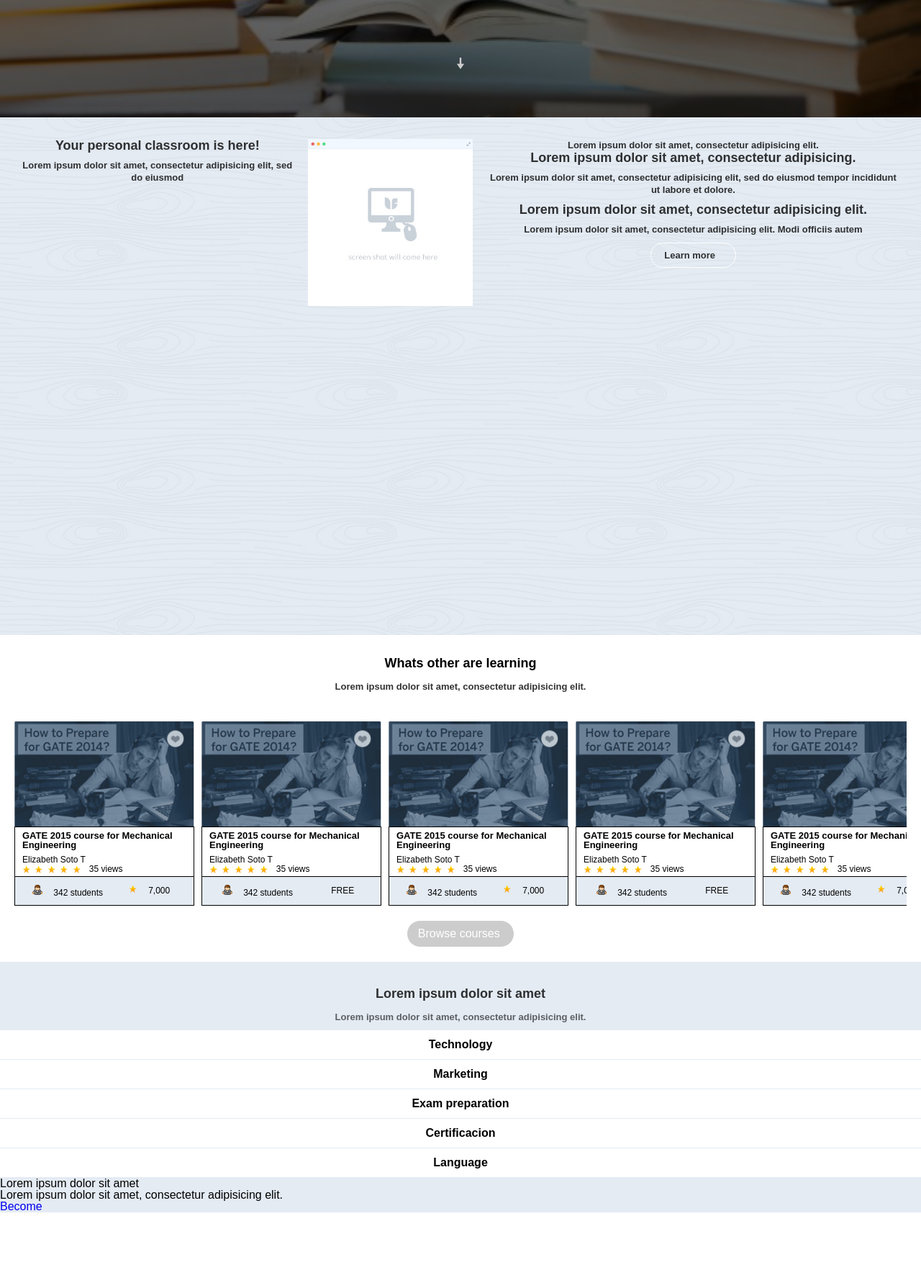
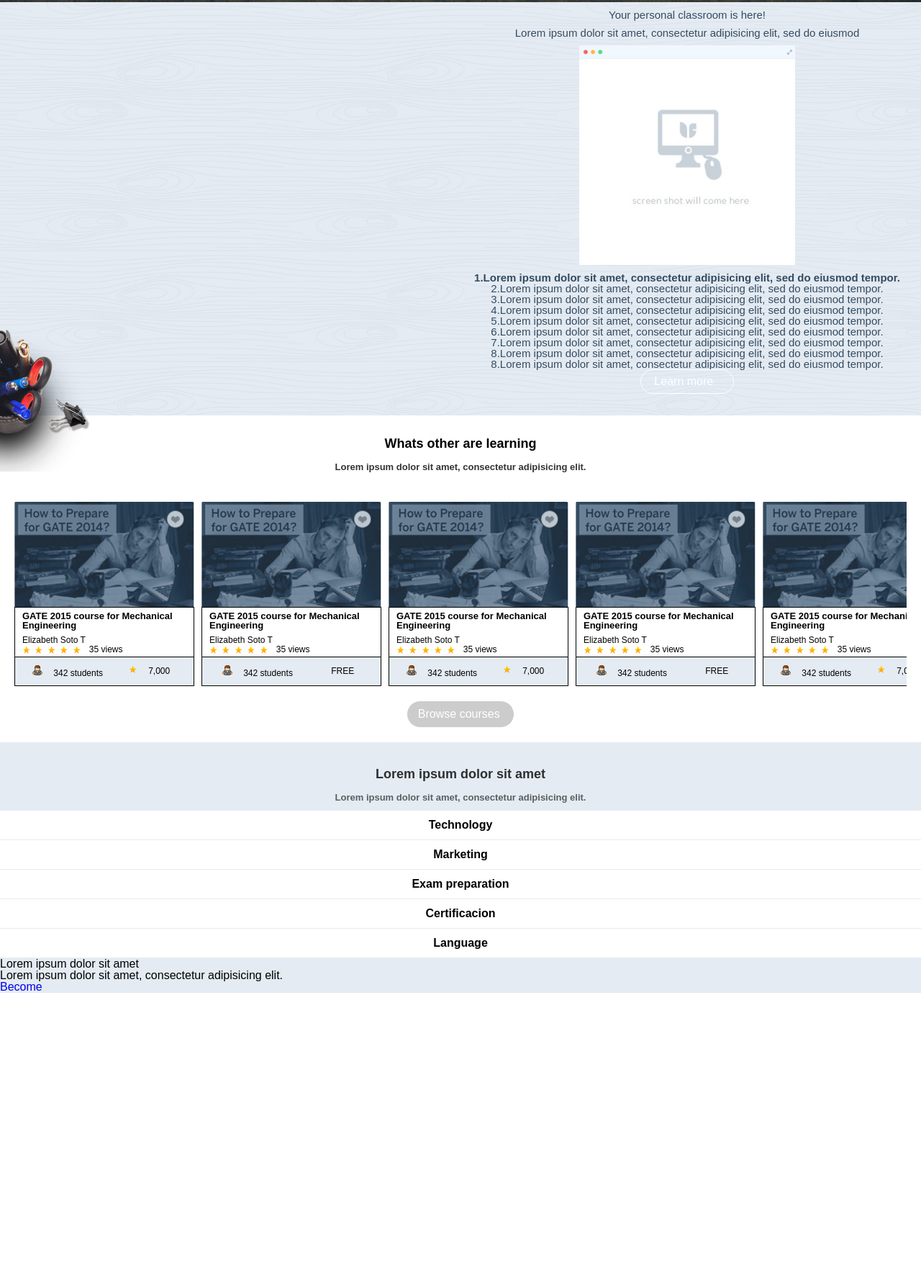
Before and after one commit to elizabethsoto/ufaber-elizabeth, a plain HTML site: page index.html in a window 1280 px wide. Shown: the part 797-2586 px from the top of the page at 72% size. After the commit the page ends 2176 px from the top, so only its background shows below. Drawn offline with Linux system fonts and the light colour scheme.

Commit message:
importacion de proyectos

```diff
--- a/css/foldscreen-2.css
+++ b/css/foldscreen-2.css
@@ -1,126 +1,113 @@
-.foldscreen-2{
+.foldscreen-2 {
 	position: relative;
+	padding: 10px;
+	font-size: 15px;
+	color:#354b60;
+
 }
+/*fondo de la seccion*/
 .foldscreen-2 .background{
-	position: relative;
-	font-size: 0;
+	position: absolute;
+	width: 100%;
+	height: 100%;
+	top: 0;
+	left: 0;
+	z-index: -1;
 }
 .foldscreen-2 .background img{
+	height: 100%;
 	width: 100%;
 }
-.foldscreen-2 .background .destock{
+/*titulo de encabezado*/
+.foldscreen-2 .content-fold2 .header2 h2 {
+	text-align: center;
+	margin-bottom: 10px;
+}
+.foldscreen-2 .content-fold2 .header2 p {
+	text-align: center;
+}
+/*css de contennido*/
+.foldscreen-2 .content-fold2 .content-images {
+
+
+}
+.foldscreen-2 .content-fold2 .content-images figure{
 	display: none;
 }
-
-.foldscreen-2 .background .cap{
-	position: absolute;
-	top: 0;
-	left: 0;
-	width: 100%;
-	height: 100%;
+.foldscreen-2 .content-fold2 .content-images figure .imagen {
 
 }
-
-.foldscreen-2 .content-fold2{
-	position: absolute;
-	top: 0;
-	left: 0;
-	width: 100%;
+.foldscreen-2 .content-fold2 .content-images figure .imagen img{
+	width: 80%;
+	max-width: 300px;
+	display: block;
+	margin: 10px auto;
 }
-.foldscreen-2 .content-fold2 .description{
-	width: 100%;
-	color: black;
+.foldscreen-2 .content-fold2 .content-images figure span{
+	display: block;
 	text-align: center;
-	padding: 30px 30px;
-	box-sizing: border-box;
 }
-.foldscreen-2 .description h2{
-	font-size: 18px;
+.foldscreen-2 .content-fold2 .content-images figure.visible{
+	display: block;
+}
+.foldscreen-2 .content-fold2 .content-images figure.visible span{
 	font-weight: bold;
-	margin-bottom: 10px;
-	color: rgba(0, 0, 0, 0.8);
 }
-.foldscreen-2 .description p{
-	font-size: 13px;
-	font-weight: bold;
-	line-height: 17px;
-	color: rgba(0, 0, 0, 0.8);
-	margin-bottom: 10px;
-}
-.foldscreen-2 .description span{
-	font-size: 13px;
-	font-weight: bold;
-	line-height: 17px;
-	color: rgba(0, 0, 0, 0.8);
-}
-.foldscreen-2 .description .circles{
-	display: flex;
-	justify-content: center;
-	padding: 15px;
-}
-.foldscreen-2 .description .circles .circle{
-	padding: 5px;
-	background: rgba(0, 0, 0, 0.4);
-	border-radius: 50%;
-	margin-right: 2px;
-}
-.foldscreen-2 .description .circles .circle:hover{
-	background: #3096d4;
-}
-
-.foldscreen-2 .description .photo{
-	width: 85%;
-	max-width: 400px;
-}
-.foldscreen-2 .description .button{
+/*Button*/
+.foldscreen-2 .button{
 	display: flex;
 	flex-direction: row;
 	justify-content: center;
 }
-.foldscreen-2 .description .button a{
+.foldscreen-2 .button a{
 	font-size: 16px;
 	color: black;
 	border-radius: 25px;
 }
-.foldscreen-2 .description .button .learn{
+.foldscreen-2 .button .learn{
 	margin-bottom: 20px;
 	padding: 8px 18px;
 	border: 1.5px solid white;
 	color: white;
 }
-.foldscreen-2 .description .button .learn:hover{
+.foldscreen-2 .button .learn:hover{
 	background: #3096d4;
 }
-.foldscreen-2 .description .button .learn span{
+.foldscreen-2 .button .learn span{
 	margin-right: 5px;
 }
-.foldscreen-2 .description .button .learn img{
+.foldscreen-2 .button .learn img{
 	width: 12px;
 	align-self: center;
 }
 
-.foldscreen-2 .description .information{
+.foldscreen-2 .information{
 	display: none;
 }
-
-@media screen and (min-width: 1000px){
-.foldscreen-2 .background .mobile-tablet{
-	display: none;
+.foldscreen-2 .cont-img{
+	position: absolute;
+	left: -130px;
+	bottom: -80px;
 }
-.foldscreen-2 .background .destock{
-	display: block;
+.foldscreen-2 .cont-img figure{
+	width: 310px;
 }
-.foldscreen-2 .description .information{
-	display: block;
-}
-.foldscreen-2 .description .circles {
-	display: none;
-}
-.content-fold2 .description {
-	display: flex;
-	flex-direction:row;
-}
-
-
+.foldscreen-2 .cont-img figure img{
+	width: 100%;
 
 }
+@media screen and (min-width: 768px){
+	.foldscreen-2 {
+		padding-left: 50%;
+	}
+
+	.foldscreen-2 .content-fold2 .content-images figure{
+		display: block;
+	}
+	.foldscreen-2 .content-fold2 .content-images figure .imagen{
+		display: none;
+	}
+	.foldscreen-2 .content-fold2 .content-images figure.visible .imagen{
+		display: block;
+	}
+}
--- a/css/general.css
+++ b/css/general.css
@@ -1,6 +1,14 @@
+* {
+	margin: 0;
+	padding: 0;
+	box-sizing: border-box;
+}
+html{
+	height: 100%;
+}
 body{
 	font-family: sans-serif;
-	height: 5000px;
+	height: 100%;
 }
 a {
 	text-decoration: none;
--- a/index.html
+++ b/index.html
@@ -17,12 +17,13 @@
 	</head>
 	<body>
 		<section class="portal">
-
+			<div class="content">
 				<figure class="background">
-				<img class="mobile-tablet" src="images/fondo01_movil.jpg" alt="" />
-				<img class="destock" src="images/fondo01_destock.jpg" alt="" />
+					<img class="fondo" src="images/fondo.jpg" alt="" />
 					<div class="cap"></div>
 				</figure>
+			</div>
+
 
 			<div class="menu">
 				<figure class="logo">
@@ -31,8 +32,8 @@
 				</figure>
 
 				<div class="access">
-					<a class="login" href="#">Login</a>
-					<a class="signup" href="#">Signup</a>
+					<a class="login" href="javascript:;">Login</a>
+					<a class="signup" href="javascript:;">Signup</a>
 				</div>
 			</div>
 
@@ -45,10 +46,10 @@
 						Lorem ipsum dolor sit amet, consectetur adipisicing elit, sed do eiusmod tempor incididunt ut labore et dolore.
 					</p>
 					<div class="buttons">
-						<a class="start" href="#">
+						<a class="start" href="javascript:;">
 							Start Feel Trial
 						</a>
-						<a class="browse" href="#">
+						<a class="browse" href="javascript:;">
 							<span>Browse Crourses</span>
 							<img src="images/arrow-rigth.png" alt="" />
 						</a>
@@ -61,57 +62,102 @@
 		</section>
 
 		<section class="foldscreen-2">
-
 			<figure class="background">
-				<img class="mobile-tablet"src="images/bg.jpg" alt="" />
-				<div class="cap"></div>
-				<img class="destock" src="images/bg.jpg" alt="" />
-				<div class="cap"></div>
+				<img src="images/bg.jpg" alt="" />
 			</figure>
 
 			<div class="content-fold2">
-				<div class="description">
-					<div class="contenedor">
+				<div class="header2">
 					<h2> Your personal classroom is here! </h2>
 					<p>	Lorem ipsum dolor sit amet, consectetur adipisicing elit, sed do eiusmod </p>
 				</div>
 
-					<figure>
+				<div class="content-images">
+					<figure class="visible">
+						<div class="imagen">
 							<img src="images/photo.png" alt="" class="photo">
+						</div>
+						<span>1.Lorem ipsum dolor sit amet, consectetur adipisicing elit, sed do eiusmod tempor.</span>
 					</figure>
 
-					<div class="contenedor">
-						<span>Lorem ipsum dolor sit amet, consectetur adipisicing elit.</span>
+					<figure>
+						<div class="imagen">
+							<img src="images/photo.png" alt="" class="photo">
+						</div>
+						<span>2.Lorem ipsum dolor sit amet, consectetur adipisicing elit, sed do eiusmod tempor.</span>
+					</figure>
+
+					<figure>
+						<div class="imagen">
+							<img src="images/photo.png" alt="" class="photo">
+						</div>
+						<span>3.Lorem ipsum dolor sit amet, consectetur adipisicing elit, sed do eiusmod tempor.</span>
+					</figure>
+
+					<figure>
+						<div class="imagen">
+							<img src="images/photo.png" alt="" class="photo">
+						</div>
+						<span>4.Lorem ipsum dolor sit amet, consectetur adipisicing elit, sed do eiusmod tempor.</span>
+					</figure>
+
+					<figure>
+						<div class="imagen">
+							<img src="images/photo.png" alt="" class="photo">
+						</div>
+						<span>5.Lorem ipsum dolor sit amet, consectetur adipisicing elit, sed do eiusmod tempor.</span>
+					</figure>
+
+					<figure>
+						<div class="imagen">
+							<img src="images/photo.png" alt="" class="photo">
+						</div>
+						<span>6.Lorem ipsum dolor sit amet, consectetur adipisicing elit, sed do eiusmod tempor.</span>
+					</figure>
+
+					<figure>
+						<div class="imagen">
+							<img src="images/photo.png" alt="" class="photo">
+						</div>
+						<span>7.Lorem ipsum dolor sit amet, consectetur adipisicing elit, sed do eiusmod tempor.</span>
+					</figure>
+
+					<figure>
+						<div class="imagen">
+							<img src="images/photo.png" alt="" class="photo">
+						</div>
+						<span>8.Lorem ipsum dolor sit amet, consectetur adipisicing elit, sed do eiusmod tempor.</span>
+					</figure>
+
+					<figure>
+						<div class="imagen">
+							<img src="images/photo.png" alt="" class="photo">
+						</div>
+						<span>8.Lorem ipsum dolor sit amet, consectetur adipisicing elit, sed do eiusmod tempor.</span>
+					</figure>
+
+
+				</div>
+
 				<div class="circles">
-							<a href="#" class="circle"></a>
-							<a href="#" class="circle"></a>
-							<a href="#" class="circle"></a>
-							<a href="#" class="circle"></a>
-							<a href="#" class="circle"></a>
+					<div class="circle select"></div>
+					<div class="circle"></div>
+					<div class="circle"></div>
+					<div class="circle"></div>
+					<div class="circle"></div>
 				</div>
-						<article class="information">
-							<h2>
-								Lorem ipsum dolor sit amet, consectetur adipisicing.
-							</h2>
-							<p>
-								Lorem ipsum dolor sit amet, consectetur adipisicing elit, sed do eiusmod tempor incididunt ut labore et dolore.
-							</p>
-							<h2>
-								Lorem ipsum dolor sit amet, consectetur adipisicing elit.
-							</h2>
-							<p>
-								Lorem ipsum dolor sit amet, consectetur adipisicing elit. Modi officiis autem
-							</p>
-						</article>
+
 				<div class="button">
-							<a class="learn" href="#">
+					<a class="learn" href="javascript:;">
 						<span>Learn more</span>
 						<img src="images/arrow-rigth.png" alt="" />
 					</a>
 				</div>
 			</div>
-
-				</div>
+			<div class="cont-img">
+				<figure>
+					<img src="images/herramienta.png" alt="">
+				</figure>
 			</div>
 		</section>
 
@@ -313,56 +359,62 @@
 				<h1>Lorem ipsum dolor sit amet</h1>
 				<p>Lorem ipsum dolor sit amet, consectetur adipisicing elit.</p>
 			</div>
+
 			<div class="menu">
 				<ul class="contend-list">
 					<li class="sub-menu">
-						<a href="#">Technology</a>
+						<a href="javascript:;">Technology</a>
 						<ul class="children">
-							<li> <a href="#">lorem ipsum asdfasa</a> </li>
-							<li> <a href="#">lorem ipsum asdfasa</a> </li>
-							<li> <a href="#">lorem ipsum asdfasa</a> </li>
-							<li> <a href="#">lorem ipsum asdfasa</a> </li>
-							<li> <a href="#">lorem ipsum asdfasa</a> </li>
+							<li> <a href="javascript:;">lorem ipsum asdfasa</a> </li>
+							<li> <a href="javascript:;">lorem ipsum asdfasa</a> </li>
+							<li> <a href="javascript:;">lorem ipsum asdfasa</a> </li>
+							<li> <a href="javascript:;">lorem ipsum asdfasa</a> </li>
+							<li> <a href="javascript:;">lorem ipsum asdfasa</a> </li>
 						</ul>
 					</li>
-					<li class="sub-menu">
-						<a href="#">Marketing</a>
+
+					<li
+					 class="sub-menu">
+						<a href="javascript:;">Marketing</a>
 						<ul class="children">
-							<li> <a href="#">lorem ipsum asdfasa</a> </li>
-							<li> <a href="#">lorem ipsum asdfasa</a> </li>
-							<li> <a href="#">lorem ipsum asdfasa</a> </li>
-							<li> <a href="#">lorem ipsum asdfasa</a> </li>
-							<li> <a href="#">lorem ipsum asdfasa</a> </li>
+							<li> <a href="javascript:;">lorem ipsum asdfasa</a> </li>
+							<li> <a href="javascript:;">lorem ipsum asdfasa</a> </li>
+							<li> <a href="javascript:;">lorem ipsum asdfasa</a> </li>
+							<li> <a href="javascript:;">lorem ipsum asdfasa</a> </li>
+							<li> <a href="javascript:;">lorem ipsum asdfasa</a> </li>
 						</ul>
 					</li>
+
 					<li class="sub-menu">
-						<a href="#">Exam preparation</a>
+						<a href="javascript:;">Exam preparation</a>
 						<ul class="children">
-							<li> <a href="#">lorem ipsum asdfasa</a> </li>
-							<li> <a href="#">lorem ipsum asdfasa</a> </li>
-							<li> <a href="#">lorem ipsum asdfasa</a> </li>
-							<li> <a href="#">lorem ipsum asdfasa</a> </li>
-							<li> <a href="#">lorem ipsum asdfasa</a> </li>
+							<li> <a href="javascript:;">lorem ipsum asdfasa</a> </li>
+							<li> <a href="javascript:;">lorem ipsum asdfasa</a> </li>
+							<li> <a href="javascript:;">lorem ipsum asdfasa</a> </li>
+							<li> <a href="javascript:;">lorem ipsum asdfasa</a> </li>
+							<li> <a href="javascript:;">lorem ipsum asdfasa</a> </li>
 						</ul>
 					</li>
+
 					<li class="sub-menu">
-						<a href="#">Certificacion</a>
+						<a href="javascript:;">Certificacion</a>
 						<ul class="children">
-							<li> <a href="#">lorem ipsum asdfasa</a> </li>
-							<li> <a href="#">lorem ipsum asdfasa</a> </li>
-							<li> <a href="#">lorem ipsum asdfasa</a> </li>
-							<li> <a href="#">lorem ipsum asdfasa</a> </li>
-							<li> <a href="#">lorem ipsum asdfasa</a> </li>
+							<li> <a href="javascript:;">lorem ipsum asdfasa</a> </li>
+							<li> <a href="javascript:;">lorem ipsum asdfasa</a> </li>
+							<li> <a href="javascript:;">lorem ipsum asdfasa</a> </li>
+							<li> <a href="javascript:;">lorem ipsum asdfasa</a> </li>
+							<li> <a href="javascript:;">lorem ipsum asdfasa</a> </li>
 						</ul>
 					</li>
+
 					<li class="sub-menu">
-						<a href="#">Language</a>
+						<a href="javascript:;">Language</a>
 						<ul class="children">
-							<li> <a href="#">lorem ipsum asdfasa</a> </li>
-							<li> <a href="#">lorem ipsum asdfasa</a> </li>
-							<li> <a href="#">lorem ipsum asdfasa</a> </li>
-							<li> <a href="#">lorem ipsum asdfasa</a> </li>
-							<li> <a href="#">lorem ipsum asdfasa</a> </li>
+							<li> <a href="javascript:;">lorem ipsum asdfasa</a> </li>
+							<li> <a href="javascript:;">lorem ipsum asdfasa</a> </li>
+							<li> <a href="javascript:;">lorem ipsum asdfasa</a> </li>
+							<li> <a href="javascript:;">lorem ipsum asdfasa</a> </li>
+							<li> <a href="javascript:;">lorem ipsum asdfasa</a> </li>
 						</ul>
 					</li>
 				</ul>
@@ -370,7 +422,7 @@
 			<aside clas="contact">
 				<h1>Lorem ipsum dolor sit amet</h1>
 				<p>Lorem ipsum dolor sit amet, consectetur adipisicing elit.</p>
-				<a clas="Become" href="#">Become</a>
+				<a clas="Become" href="javascript:;">Become</a>
 			</aside>
 		</section>
 
```
Also changed, not shown: css/foldscreen-4.css (+10 -3 lines), css/portal.css (+33 -15 lines), images/fondo.jpg (added). Lines whose indentation alone changed are shown as unchanged.
